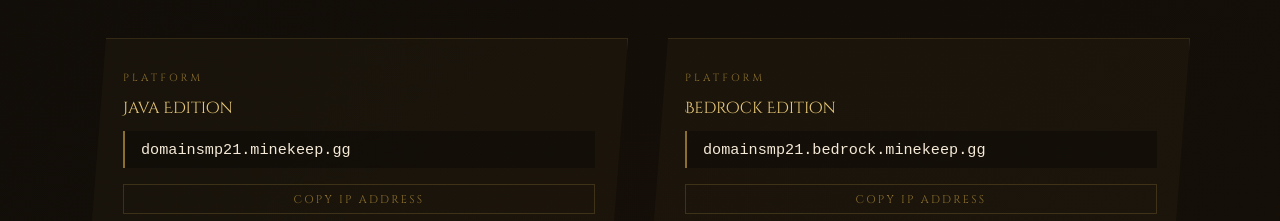
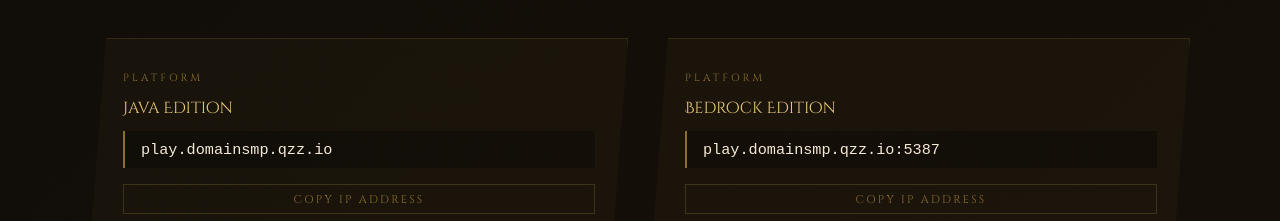
Before and after one commit to itsgamer2o24/DomainSMP, a plain HTML site: page index.html in a window 1280 px wide. Shown: the part 1060-1281 px from the top of the page. Drawn offline with nearby package versions, Linux system fonts and the light colour scheme.

Commit message:
Update index.html

```diff
--- a/index.html
+++ b/index.html
@@ -762,13 +762,13 @@
       <div class="ip-card">
         <p class="ip-badge">Platform</p>
         <p class="ip-type">Java Edition</p>
-        <p class="ip-address">domainsmp21.minekeep.gg</p>
+        <p class="ip-address">play.domainsmp.qzz.io</p>
         <button class="copy-btn" onclick="copyIP(this, 'domainsmp21.minekeep.gg')">Copy IP Address</button>
       </div>
       <div class="ip-card">
         <p class="ip-badge">Platform</p>
         <p class="ip-type">Bedrock Edition</p>
-        <p class="ip-address">domainsmp21.bedrock.minekeep.gg</p>
+        <p class="ip-address">play.domainsmp.qzz.io:5387</p>
         <button class="copy-btn" onclick="copyIP(this, 'domainsmp21.bedrock.minekeep.gg')">Copy IP Address</button>
       </div>
     </div>
```
